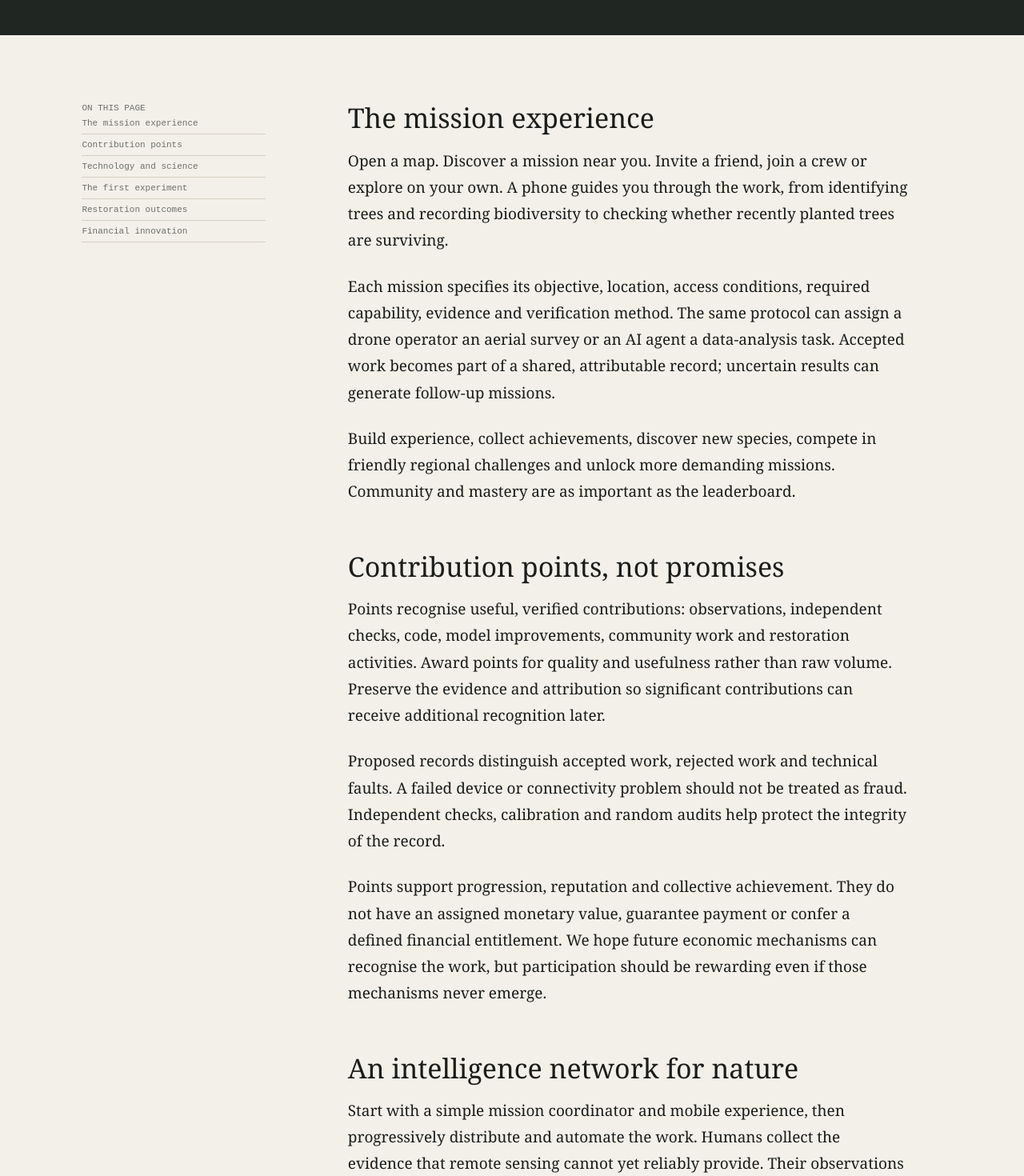
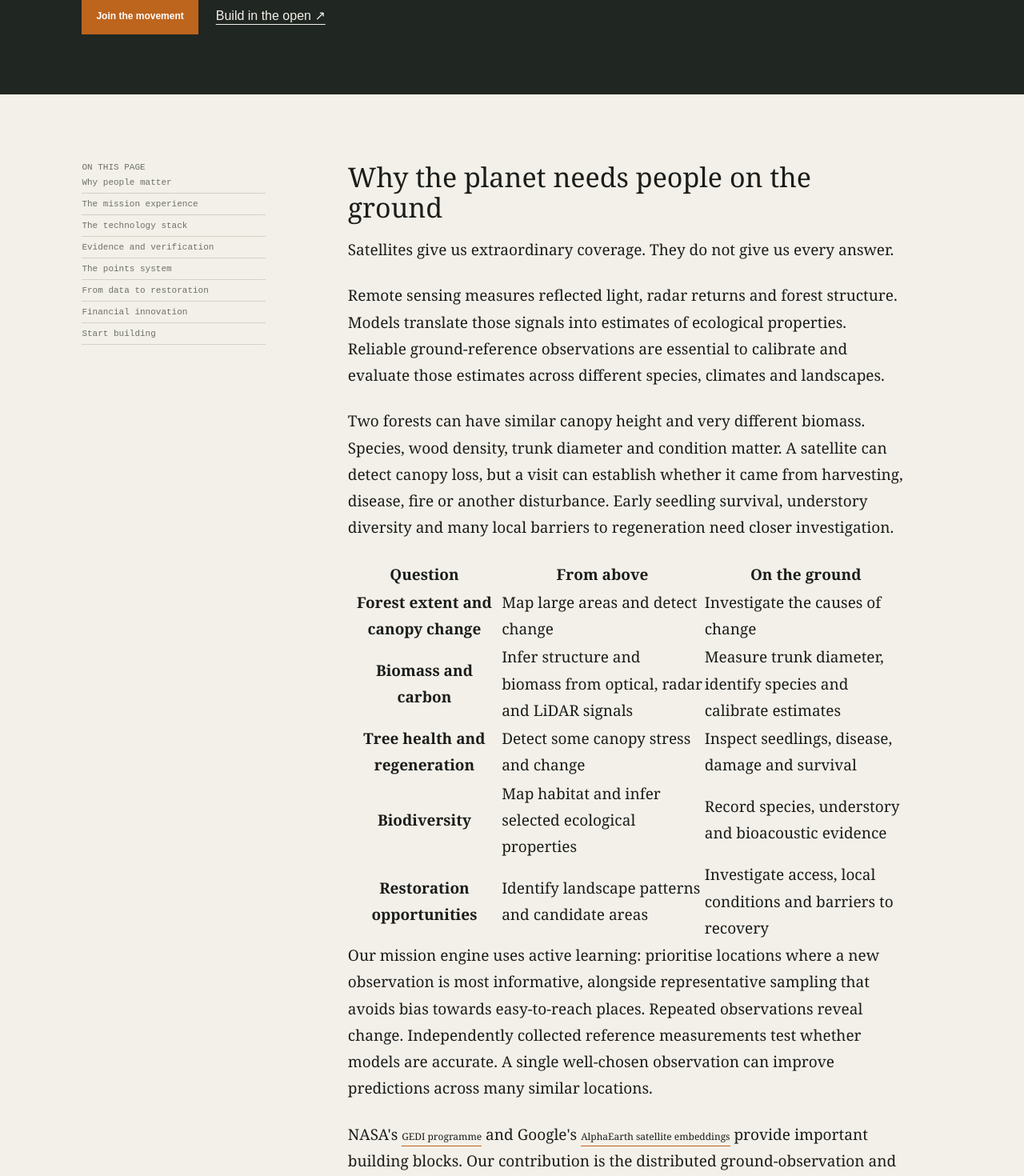
Before and after one commit to fraserbrownirl/netpositive-solutions, a Next.js app: page /network in a window 1280 px wide. Shown: the part 600-2070 px from the top of the page at 80% size. Built offline with nearby package versions, Linux system fonts and the light colour scheme.

Commit message:
Define ground truth, mission architecture and retrospective finance

```diff
--- a/src/app/network/page.tsx
+++ b/src/app/network/page.tsx
@@ -1,12 +1,106 @@
 import type { Metadata } from "next";
 import Link from "next/link";
 import { SiteFooter, SiteHeader } from "@/components/SiteHeader";
-export const metadata:Metadata={title:"The movement and mission network",description:"Explore environmental missions, contribution points, local AI, drones and the financial possibilities of collective action."};
-const sections=[["missions","The mission experience"],["points","Contribution points"],["architecture","Technology and science"],["batumi","The first experiment"],["additionality","Restoration outcomes"],["finance","Financial innovation"]];
-export default function Network(){return <><SiteHeader/><main><section className="page-intro"><p className="eyebrow">The movement · In development</p><h1>Millions of small missions. <em>One planetary ambition.</em></h1><p>A proposed global network where humans, AI agents and machines contribute to a better understanding of nature and its regeneration. The work can begin before the economics are resolved.</p></section><div className="article-layout"><nav className="toc" aria-label="On this page"><span>ON THIS PAGE</span>{sections.map(([id,title])=><Link href={`#${id}`} key={id}>{title}</Link>)}</nav><article className="longform mission-article">
-<h2 id="missions">The mission experience</h2><p>Open a map. Discover a mission near you. Invite a friend, join a crew or explore on your own. A phone guides you through the work, from identifying trees and recording biodiversity to checking whether recently planted trees are surviving.</p><p>Each mission specifies its objective, location, access conditions, required capability, evidence and verification method. The same protocol can assign a drone operator an aerial survey or an AI agent a data-analysis task. Accepted work becomes part of a shared, attributable record; uncertain results can generate follow-up missions.</p><p>Build experience, collect achievements, discover new species, compete in friendly regional challenges and unlock more demanding missions. Community and mastery are as important as the leaderboard.</p>
-<h2 id="points">Contribution points, not promises</h2><p>Points recognise useful, verified contributions: observations, independent checks, code, model improvements, community work and restoration activities. Award points for quality and usefulness rather than raw volume. Preserve the evidence and attribution so significant contributions can receive additional recognition later.</p><p>Proposed records distinguish accepted work, rejected work and technical faults. A failed device or connectivity problem should not be treated as fraud. Independent checks, calibration and random audits help protect the integrity of the record.</p><p>Points support progression, reputation and collective achievement. They do not have an assigned monetary value, guarantee payment or confer a defined financial entitlement. We hope future economic mechanisms can recognise the work, but participation should be rewarding even if those mechanisms never emerge.</p>
-<h2 id="architecture">An intelligence network for nature</h2><p>Start with a simple mission coordinator and mobile experience, then progressively distribute and automate the work. Humans collect the evidence that remote sensing cannot yet reliably provide. Their observations improve the models that guide future human and machine missions.</p><dl className="mission-inputs"><div><dt>QVAC</dt><dd>Candidate technology for local AI, guided field capture and offline inference on compatible devices.</dd></div><div><dt>Holepunch and peer-to-peer</dt><dd>Explore resilient exchange and distributed coordination without insisting every component be decentralised.</dd></div><div><dt>Satellites and drones</dt><dd>Use remote sensing to identify knowledge gaps, map change and automate increasingly complex surveys.</dd></div><div><dt>Open science</dt><dd>Learn from ecosystem research, including TreesAI/GUS and Echo Labs; use reproducible methods, versioned evidence and independent validation.</dd></div><div><dt>Distributed task solving</dt><dd>Learn from P vs NP-style task decomposition, leases, accepted contributions and retrospective recognition.</dd></div></dl><p>These are design influences and candidate technologies, not claims of partnerships, integrations or deployed capabilities. Keep training and independent validation data separate; assess scientific accuracy rather than assuming consensus proves a measurement correct.</p>
-<h2 id="batumi">The first experiment in Batumi</h2><p>A proposed pilot: <strong>100 missions and 20 young participants.</strong> Test whether a delightful mobile experience creates repeat participation and scientifically useful work before financial rewards exist.</p><ol><li>Define safe, accessible missions with ecological guidance and appropriate consent.</li><li>Test guided capture, offline workflows, crews and points.</li><li>Independently review a sample of observations and preserve provenance.</li><li>Publish collective progress using approved or aggregated locations.</li></ol><p>Evaluate repeat participation, evidence quality and verification effort before expanding. Participation by minors requires appropriate safeguards and is not a speculative financial opportunity.</p>
-<h2 id="additionality">From observation to regeneration</h2><p>Knowing what exists is not the same as improving it. The longer-term mission graph should encompass restoration opportunities, interventions and follow-up checks, subject to land rights, ecological suitability and local consent. Measure survival and ecosystem condition against a credible baseline; do not treat existing carbon stocks as newly created carbon or automatically financeable credits.</p>
-<h2 id="finance">Create value first. Discover the economics.</h2><p>Carbon, environmental data and healthy ecosystems can have real value. Years of experience designing innovative financial mechanisms for restoration have shown how difficult it can be to align institutions, capital and delivery before meaningful activity starts. We want to reverse that sequence.</p><p>Accumulate people, useful technology, verified observations and contribution points. Explore how climate finance, commercial data use, restoration funding and tokenomic innovation might eventually recognise those contributions. Regional and global pools, retrospective attribution and milestone-based rewards are possibilities, not settled terms.</p><p>Operational funding for infrastructure is distinct from any future contributor rewards or restoration finance. No token sale, redemption promise or guaranteed funding is proposed here.</p><p>The <Link className="text-link" href="/thesis">Champion thesis</Link> remains one possible institutional pathway, not a prerequisite for the movement. The <Link className="text-link" href="/work">work archive</Link> records the financial and scientific questions that led here.</p><div className="hero-actions"><Link className="button button-amber" href="/community">Join the founding community</Link><Link className="text-link" href="/contact">Help build it</Link></div></article></div></main><SiteFooter/></>}
+
+export const metadata: Metadata = {
+  title: "The mission network — science, technology and points",
+  description: "Why ground observations matter, how our H3 satellite and QVAC mission architecture works, and how verified contributions create new possibilities for restoration finance.",
+};
+
+const sections = [
+  ["why-humans", "Why people matter"],
+  ["missions", "The mission experience"],
+  ["architecture", "The technology stack"],
+  ["verification", "Evidence and verification"],
+  ["points", "The points system"],
+  ["additionality", "From data to restoration"],
+  ["finance", "Financial innovation"],
+  ["batumi", "Start building"],
+];
+const observations = [
+  ["Forest extent and canopy change", "Map large areas and detect change", "Investigate the causes of change"],
+  ["Biomass and carbon", "Infer structure and biomass from optical, radar and LiDAR signals", "Measure trunk diameter, identify species and calibrate estimates"],
+  ["Tree health and regeneration", "Detect some canopy stress and change", "Inspect seedlings, disease, damage and survival"],
+  ["Biodiversity", "Map habitat and infer selected ecological properties", "Record species, understory and bioacoustic evidence"],
+  ["Restoration opportunities", "Identify landscape patterns and candidate areas", "Investigate access, local conditions and barriers to recovery"],
+];
+const stack = [
+  ["H3", "Index the planet in nested hexagonal cells. Assign observations, uncertainty, missions and repeat surveys to stable spatial identifiers.", "https://github.com/uber/h3"],
+  ["AlphaEarth Foundations", "Use annual satellite embeddings as a starting point for environmental models. Combine them with ground observations to learn local ecological relationships.", "https://developers.google.com/earth-engine/datasets/catalog/GOOGLE_SATELLITE_EMBEDDING_V1_ANNUAL"],
+  ["GEDI", "Use spaceborne LiDAR footprints to inform canopy structure and aboveground biomass estimates within the instrument's coverage.", "https://gedi.umd.edu/"],
+  ["Sentinel and Landsat", "Combine optical and radar time series to identify change, vegetation patterns and areas requiring investigation.", "https://dataspace.copernicus.eu/"],
+  ["MapLibre + React Native", "Build the mobile mission map, crew experience, navigation to permitted sites and guided capture workflow.", "https://maplibre.org/"],
+  ["QVAC", "Run local AI on compatible devices for species suggestions, image quality checks and guided observations, including offline fieldwork.", "https://qvac.tether.io/"],
+  ["Holepunch / Hyperswarm", "Synchronise signed evidence and coordinate distributed devices through peer-to-peer infrastructure.", "https://github.com/holepunchto/hyperswarm"],
+  ["GitHub", "Publish the mission schemas, code, model evaluation tools and reproducible tests. Assign development work through issues; review contributions through pull requests and CI; publish versioned releases.", "https://github.com/fraserbrownirl/netpositive-solutions"],
+];
+const routes = [
+  ["Carbon finance", "When verified evidence helps an eligible project establish baselines, monitor outcomes or reduce uncertainty, negotiate a share of proceeds attributable to that work."],
+  ["Environmental intelligence", "License commercial access to specialised, rights-cleared datasets, historical observations and continuously updated environmental products."],
+  ["AI training data", "Commission or license labelled ecological datasets and independent evaluation sets for model developers."],
+  ["Commissioned missions", "Enable researchers, restoration organisations and other buyers to fund investigations through the mission network."],
+  ["Restoration finance", "Use the network to identify and monitor restoration opportunities; allocate agreed proceeds to the contributions that enabled funded projects."],
+  ["Retrospective public goods funding", "Invite philanthropists, foundations and public institutions to reward demonstrated infrastructure and environmental benefits after delivery."],
+  ["Tokenomic innovation", "Explore future token allocations based on the historical contribution ledger, with transparent issuance and distribution rules."],
+  ["Environmental endowments", "Explore permanent pools of capital whose distributable returns support restoration and recognise qualifying contributions."],
+];
+
+export default function Network() {
+  return <><SiteHeader/><main>
+    <section className="page-intro"><p className="eyebrow">The mission network</p><h1>Millions of missions. <em>One planetary ambition.</em></h1><p>Satellites observe the Earth. AI interprets it. People and machines investigate what remains unknown. We connect them through a global mission network and a permanent record of contributions.</p><div className="hero-actions" style={{marginTop:28}}><Link className="button button-amber" href="/community">Join the movement</Link><a className="mission-link" href="https://github.com/fraserbrownirl/netpositive-solutions">Build in the open ↗</a></div></section>
+    <div className="article-layout"><nav className="toc" aria-label="On this page"><span>ON THIS PAGE</span>{sections.map(([id,title])=><Link href={`#${id}`} key={id}>{title}</Link>)}</nav>
+    <article className="longform mission-article">
+      <h2 id="why-humans">Why the planet needs people on the ground</h2>
+      <p className="lead">Satellites give us extraordinary coverage. They do not give us every answer.</p>
+      <p>Remote sensing measures reflected light, radar returns and forest structure. Models translate those signals into estimates of ecological properties. Reliable ground-reference observations are essential to calibrate and evaluate those estimates across different species, climates and landscapes.</p>
+      <p>Two forests can have similar canopy height and very different biomass. Species, wood density, trunk diameter and condition matter. A satellite can detect canopy loss, but a visit can establish whether it came from harvesting, disease, fire or another disturbance. Early seedling survival, understory diversity and many local barriers to regeneration need closer investigation.</p>
+      <div className="science-table-wrap"><table className="science-table"><thead><tr><th>Question</th><th>From above</th><th>On the ground</th></tr></thead><tbody>{observations.map(([q,a,b])=><tr key={q}><th scope="row">{q}</th><td>{a}</td><td>{b}</td></tr>)}</tbody></table></div>
+      <p>Our mission engine uses active learning: prioritise locations where a new observation is most informative, alongside representative sampling that avoids bias towards easy-to-reach places. Repeated observations reveal change. Independently collected reference measurements test whether models are accurate. A single well-chosen observation can improve predictions across many similar locations.</p>
+      <p>NASA's <a className="text-link" href="https://gedi.umd.edu/">GEDI programme</a> and Google's <a className="text-link" href="https://developers.google.com/earth-engine/datasets/catalog/GOOGLE_SATELLITE_EMBEDDING_V1_ANNUAL">AlphaEarth satellite embeddings</a> provide important building blocks. Our contribution is the distributed ground-observation and mission network that connects global intelligence with local reality.</p>
+      <div className="callout"><strong>Four assets we build together:</strong> ground-reference datasets, longitudinal ecosystem records, restoration intelligence, and a worldwide community capable of investigating and acting on local environmental questions.</div>
+
+      <h2 id="missions">The world becomes a mission map</h2>
+      <p>Discover a mission nearby. Claim it, invite friends, follow the guided capture workflow and submit evidence. Earn points when the contribution is accepted. Collect species, level up, form crews and compete in regional and university challenges.</p>
+      <dl className="mission-inputs"><div><dt>Field missions</dt><dd>Identify species, measure trunk diameter with a tape or calibrated image, record canopy and ground cover, capture bioacoustic samples, check seedling survival.</dd></div><div><dt>Verification missions</dt><dd>Revisit a location, resolve inconsistent observations or independently check measurements.</dd></div><div><dt>Drone missions</dt><dd>Survey permitted areas, capture georeferenced imagery and investigate large or inaccessible cells.</dd></div><div><dt>AI and developer missions</dt><dd>Improve models, fix software, curate datasets, evaluate predictions and automate repetitive work.</dd></div><div><dt>Restoration missions</dt><dd>Investigate restoration opportunities, assist approved interventions and monitor recovery.</dd></div></dl>
+      <p>Each mission defines the question, location, access requirements, measurement protocol, evidence and acceptance criteria. Leases prevent unnecessary duplication; independent checks are separate missions. Technical failures return a task to the queue. Unresolved questions generate follow-up work.</p>
+      <p>As models improve, drones and autonomous devices take on more repeatable work. People move towards calibration, investigation, community engagement and increasingly sophisticated field operations.</p>
+
+      <h2 id="architecture">Our technology stack</h2>
+      <p>We organise the system as a shared spatial grid, a mission engine, mobile and machine clients, an evidence store and an append-only contribution ledger. Development is open source. These are the implementation choices for the system we are building.</p>
+      <dl className="mission-inputs">{stack.map(([name,body,url])=><div key={name}><dt><a href={url} target="_blank" rel="noreferrer">{name} ↗</a></dt><dd>{body}</dd></div>)}</dl>
+      <p>Implement satellite ingestion through the relevant data services and APIs, cache permitted derived products, attach their source and acquisition date, and schedule missions from model uncertainty and observed changes. Use signed mission IDs and evidence manifests to connect mobile, drone and software contributions to the same record.</p>
+      <p>GitHub is our development workspace: issues specify deliverables and acceptance tests; pull requests implement them; CI runs reproducible checks. Keep personal field evidence and sensitive locations in access-controlled storage, not public Git history.</p>
+      <div className="mission-pipeline" aria-label="Mission processing sequence">{["Satellite grid","Identify knowledge gaps","Dispatch missions","Capture and verify evidence","Improve models","Generate new missions"].map((step,i)=><div key={step}><span>0{i+1}</span><strong>{step}</strong></div>)}</div>
+
+      <h2 id="verification">Make every observation useful</h2>
+      <p>Capture structured measurements, timestamps, geospatial references, method versions and evidence hashes. QVAC guides contributors through capture and flags quality problems. Preserve uncertainty and measurement method, rather than treating model estimates as direct observations.</p>
+      <p>Run automated quality checks, assign independent repeat visits and compare with calibrated reference measurements. Maintain geographically separated evaluation datasets, track accuracy by ecosystem type and publish reproducible evaluation results. Control sensitive locations and obtain permission for access and data use.</p>
+      <p>Accept useful records, reject invalid evidence and reroute technical faults. This is the foundation of both scientific value and fair attribution.</p>
+
+      <h2 id="points">Every contribution earns its place</h2>
+      <p>Points recognise accepted observations, verification, software, model improvements, community work and restoration. Award more for scientifically informative missions and valuable independent checks, not simply for volume. Retrospective bonuses recognise contributions whose importance becomes clear later.</p>
+      <p>Under every points allocation sits a durable contribution record: mission ID, contributor, evidence reference, method, verdict, points awarded and subsequent use. A measurement can improve a model today and help enable a restoration project years later. The record preserves that lineage.</p>
+      <p>Points power progression, reputation, crews and collective achievements. They also preserve the basis for future economic recognition. They have no fixed monetary value or guaranteed redemption; the movement creates the value before it designs the economics.</p>
+
+      <h2 id="additionality">From knowledge to regeneration</h2>
+      <p>Map what exists, identify what could improve, investigate the barriers, and track the results of interventions. Compare outcomes with an appropriate baseline. Existing carbon stock is not the same as new sequestration; a verified observation is not itself a carbon credit.</p>
+      <p>Respect ecological suitability and local land rights. Restoration means healthy, resilient ecosystems, not planting trees everywhere. Monitor survival and condition over time. The same mission infrastructure connects observations, interventions and independent follow-up.</p>
+
+      <h2 id="finance">Create value first. Discover the economics.</h2>
+      <p className="lead">Carbon has value. Data has value. A global network of skilled contributors has value. We do not wait for a financing mechanism before creating those assets.</p>
+      <p>Years of work on innovative financial mechanisms across Africa and Asia established the central lesson: aligning capital, institutions and delivery in advance can consume years. We reverse that order. Build the movement, accumulate verified contributions and preserve their attribution. Then innovate around what exists.</p>
+      <h3>Eight routes to realising value</h3>
+      <dl className="mission-inputs finance-routes">{routes.map(([name,body])=><div key={name}><dt>{name}</dt><dd>{body}</dd></div>)}</dl>
+      <h3>Retrospective finance</h3>
+      <p>Instead of asking funders to underwrite a promise, bring them functioning infrastructure, verified datasets, measurable environmental outcomes and a community that can deliver more. Explore retrospective funding, outcome payments and new tokenomic structures around that achievement.</p>
+      <p>For each funding event, establish eligible contributions, data rights, costs, the available reward pool and transparent allocation rules. Regional work can be attributed locally; shared models and infrastructure can be recognised globally. The ledger allows multiple mechanisms to coexist without assigning a universal cash price to a point.</p>
+      <p>For example, if a future funder dedicates $100,000 to a defined group of eligible historical contributions totalling 1,000,000 weighted points, a contributor with 2,500 eligible points would receive $250 under a simple proportional rule. This illustrates an allocation method, not a valuation or promised payout. Different mechanisms can recognise different contributions.</p>
+      <p>Learn from results-based finance such as the <a className="text-link" href="https://www.forestcarbonpartnership.org/">Forest Carbon Partnership Facility</a>, and invent mechanisms beyond existing schemes. The <Link className="text-link" href="/work">work archive</Link> documents the years of financial innovation behind this ambition.</p>
+
+      <h2 id="batumi">Start building, everywhere</h2>
+      <p>Develop the grid and ingestion services, publish the mission schema, build the map and guided mobile capture, implement evidence review and points accounting, then connect drone workflows. Begin field testing in Batumi with 100 missions and 20 participants as an initial target, and publish the playbook for other communities.</p>
+      <p>Recruit university crews, ecology students, open-source developers and drone enthusiasts. The immediate goal is useful work, repeat participation and a growing verified record.</p>
+      <div className="hero-actions"><Link className="button button-amber" href="/community">Join the movement</Link><a className="text-link" href="https://github.com/fraserbrownirl/netpositive-solutions">GitHub ↗</a></div>
+    </article></div>
+  </main><SiteFooter/></>;
+}
```
